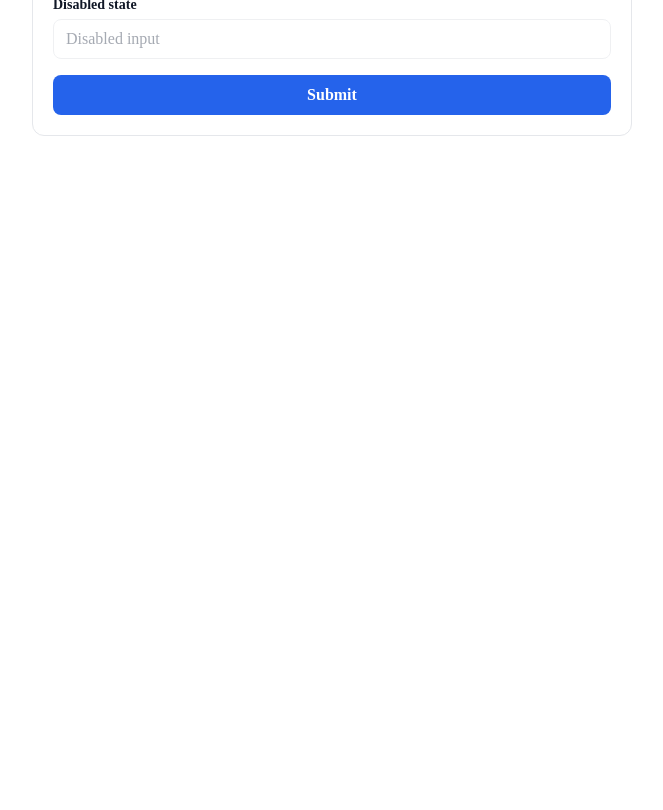
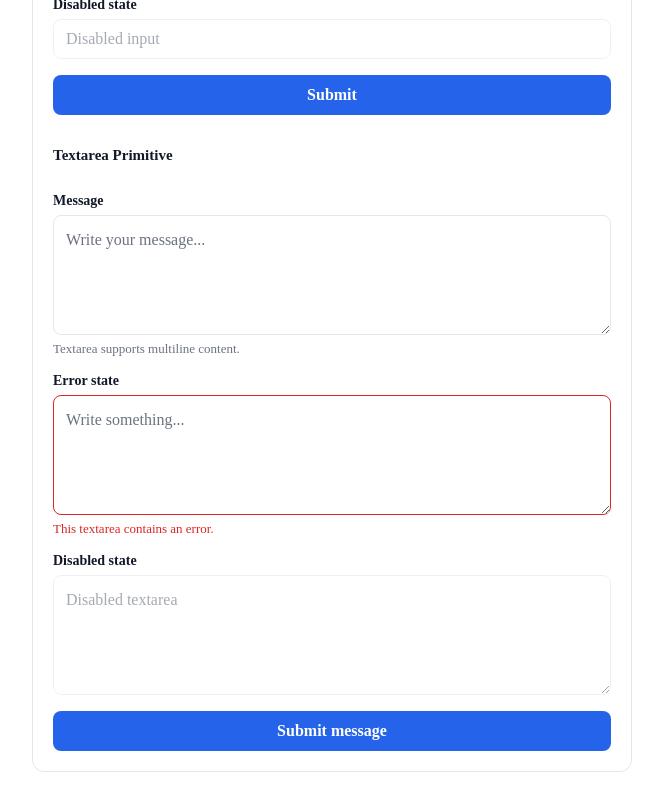
Before and after one commit to ingemedical16/project-os, a Next.js app: page /en in a window 1280 px wide. Shown: the part 1280-2090 px from the top of the page, without its empty margins (308-971 px from the left). Before the commit the page ends 1456 px from the top, so only its background shows below. Built offline with nearby package versions, Linux system fonts and the light colour scheme.

Commit message:
feat: add reusable textarea primitive

```diff
--- a/src/app/[locale]/page.tsx
+++ b/src/app/[locale]/page.tsx
@@ -2,6 +2,7 @@ import {
   ButtonShowcase,
   InputShowcase,
   LanguageShowcase,
+  TextareaShowcase,
   ThemeShowcase,
 } from '@/features/design-system/ index';
 import styles from './page.module.scss';
@@ -16,6 +17,7 @@ export default function HomePage() {
         <LanguageShowcase />
         <ButtonShowcase />
         <InputShowcase />
+        <TextareaShowcase />
       </div>
     </main>
   );
--- /dev/null
+++ b/src/components/ui/Textarea/Textarea.module.scss
@@ -0,0 +1,74 @@
+.field {
+  display: flex;
+  flex-direction: column;
+  gap: 0.6rem;
+  width: 100%;
+}
+
+.label {
+  color: var(--text);
+  font-size: 1.4rem;
+  font-weight: 600;
+}
+
+.textarea {
+  width: 100%;
+  min-height: 12rem;
+  padding: 1.2rem;
+
+  resize: vertical;
+
+  background: var(--surface);
+  color: var(--text);
+
+  border: 0.1rem solid var(--border);
+  border-radius: 0.8rem;
+
+  font: inherit;
+  font-size: 1.6rem;
+  line-height: 1.5;
+
+  transition:
+    border-color 0.2s ease,
+    background-color 0.2s ease,
+    color 0.2s ease,
+    outline-color 0.2s ease;
+
+  &::placeholder {
+    color: var(--text-muted);
+  }
+
+  &:hover:not(:disabled) {
+    border-color: var(--border-hover);
+  }
+
+  &:focus {
+    outline: 0.2rem solid var(--accent);
+    outline-offset: 0.2rem;
+  }
+
+  &:disabled {
+    cursor: not-allowed;
+    opacity: 0.6;
+  }
+}
+
+.error {
+  border-color: var(--danger);
+
+  &:focus {
+    outline-color: var(--danger);
+  }
+}
+
+.helperText {
+  margin: 0;
+  color: var(--text-muted);
+  font-size: 1.3rem;
+}
+
+.errorMessage {
+  margin: 0;
+  color: var(--danger);
+  font-size: 1.3rem;
+}
--- /dev/null
+++ b/src/components/ui/Textarea/Textarea.tsx
@@ -0,0 +1,40 @@
+import styles from './Textarea.module.scss';
+
+import type { TextareaProps } from './Textarea.types';
+
+export function Textarea({
+  id,
+  label,
+  error,
+  helperText,
+  className = '',
+  ...props
+}: TextareaProps) {
+  const textareaId = id ?? props.name;
+
+  const classes = [
+    styles.textarea,
+    error ? styles.error : '',
+    className,
+  ]
+    .filter(Boolean)
+    .join(' ');
+
+  return (
+    <div className={styles.field}>
+      {label ? (
+        <label className={styles.label} htmlFor={textareaId}>
+          {label}
+        </label>
+      ) : null}
+
+      <textarea id={textareaId} className={classes} {...props} />
+
+      {error ? (
+        <p className={styles.errorMessage}>{error}</p>
+      ) : helperText ? (
+        <p className={styles.helperText}>{helperText}</p>
+      ) : null}
+    </div>
+  );
+}
--- /dev/null
+++ b/src/components/ui/Textarea/index.ts
@@ -0,0 +1,2 @@
+export { Textarea } from './Textarea';
+export type { TextareaProps } from './Textarea.types';
--- a/src/components/ui/index.ts
+++ b/src/components/ui/index.ts
@@ -10,3 +10,6 @@ export type {
   InputProps,
   InputVariant,
 } from './Input';
+
+export { Textarea } from './Textarea';
+export type { TextareaProps } from './Textarea';
--- a/src/features/design-system/ index.ts
+++ b/src/features/design-system/ index.ts
@@ -1,4 +1,5 @@
 export { ButtonShowcase } from './ButtonShowcase';
 export { InputShowcase } from './InputShowcase';
 export { LanguageShowcase } from './LanguageShowcase';
+export { TextareaShowcase } from './TextareaShowcase';
 export { ThemeShowcase } from './ThemeShowcase';
--- /dev/null
+++ b/src/features/design-system/TextareaShowcase/TextareaShowcase.module.scss
@@ -0,0 +1,5 @@
+.showcase {
+  display: flex;
+  flex-direction: column;
+  gap: 1.6rem;
+}
--- /dev/null
+++ b/src/features/design-system/TextareaShowcase/TextareaShowcase.tsx
@@ -0,0 +1,39 @@
+'use client';
+
+import { useState } from 'react';
+
+import { Button, Textarea } from '@/components/ui';
+
+import styles from './TextareaShowcase.module.scss';
+
+export function TextareaShowcase() {
+  const [message, setMessage] = useState('');
+
+  return (
+    <section className={styles.showcase}>
+      <h2>Textarea Primitive</h2>
+
+      <Textarea
+        label="Message"
+        placeholder="Write your message..."
+        value={message}
+        onChange={(event) => setMessage(event.target.value)}
+        helperText="Textarea supports multiline content."
+      />
+
+      <Textarea
+        label="Error state"
+        placeholder="Write something..."
+        error="This textarea contains an error."
+      />
+
+      <Textarea
+        label="Disabled state"
+        placeholder="Disabled textarea"
+        disabled
+      />
+
+      <Button>Submit message</Button>
+    </section>
+  );
+}
--- /dev/null
+++ b/src/features/design-system/TextareaShowcase/index.ts
@@ -0,0 +1 @@
+export { TextareaShowcase } from './TextareaShowcase';
```
Also changed, not shown: src/components/ui/Textarea/Textarea.types.ts (added, +8 -0 lines).
